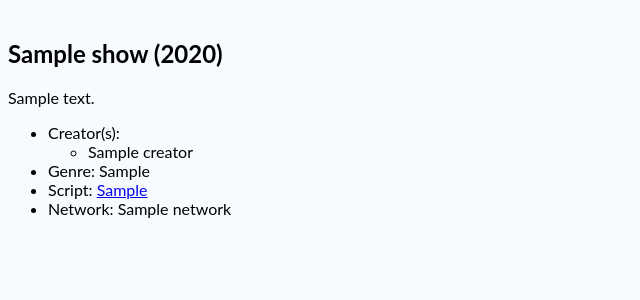
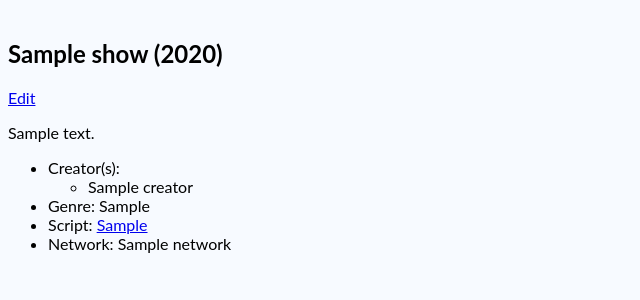
Before and after one commit to chloeymoon/cs304-shows-and-tel, a Flask app: page /profile/1/ in a window 1280 px wide. Shown: the part 45-345 px from the top of the page, without its empty margins (0-640 px from the left). Run offline with Flask 2, Linux system fonts and the light colour scheme; tables that the repository leaves empty hold one stand-in row (values such as "Sample post"); some libraries are stand-ins or nearby versions.

Commit message:
added edit button in the profile page

```diff
--- a/templates/profile.html
+++ b/templates/profile.html
@@ -3,6 +3,7 @@
 
 <div show={{show}} creators={{creators}}>
     <h2>{{show.title}} ({{show.year}})</h2>
+    <a class="active" href={{url_for('edit',sid=show.sid)}}>Edit</a>
     <p>{{show.description}}</p>
     <ul>
         <li>Creator(s):
```
